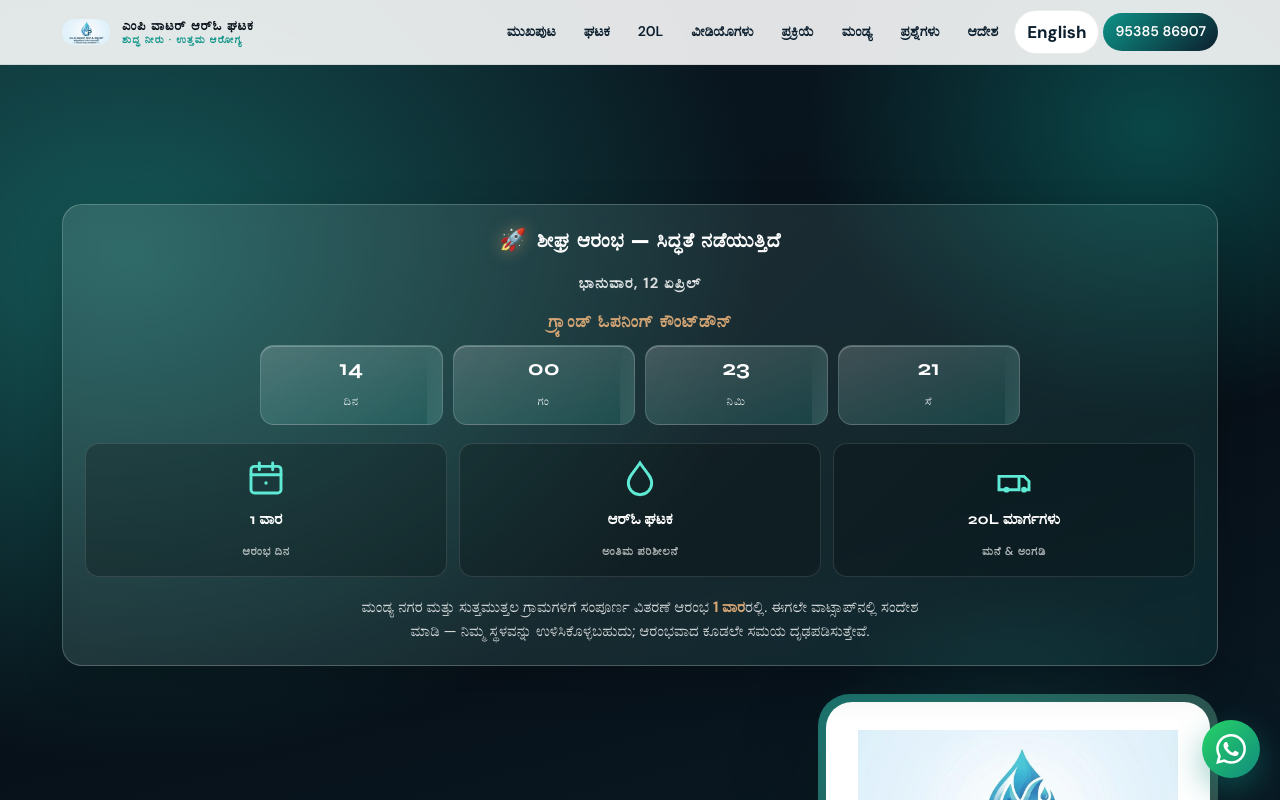
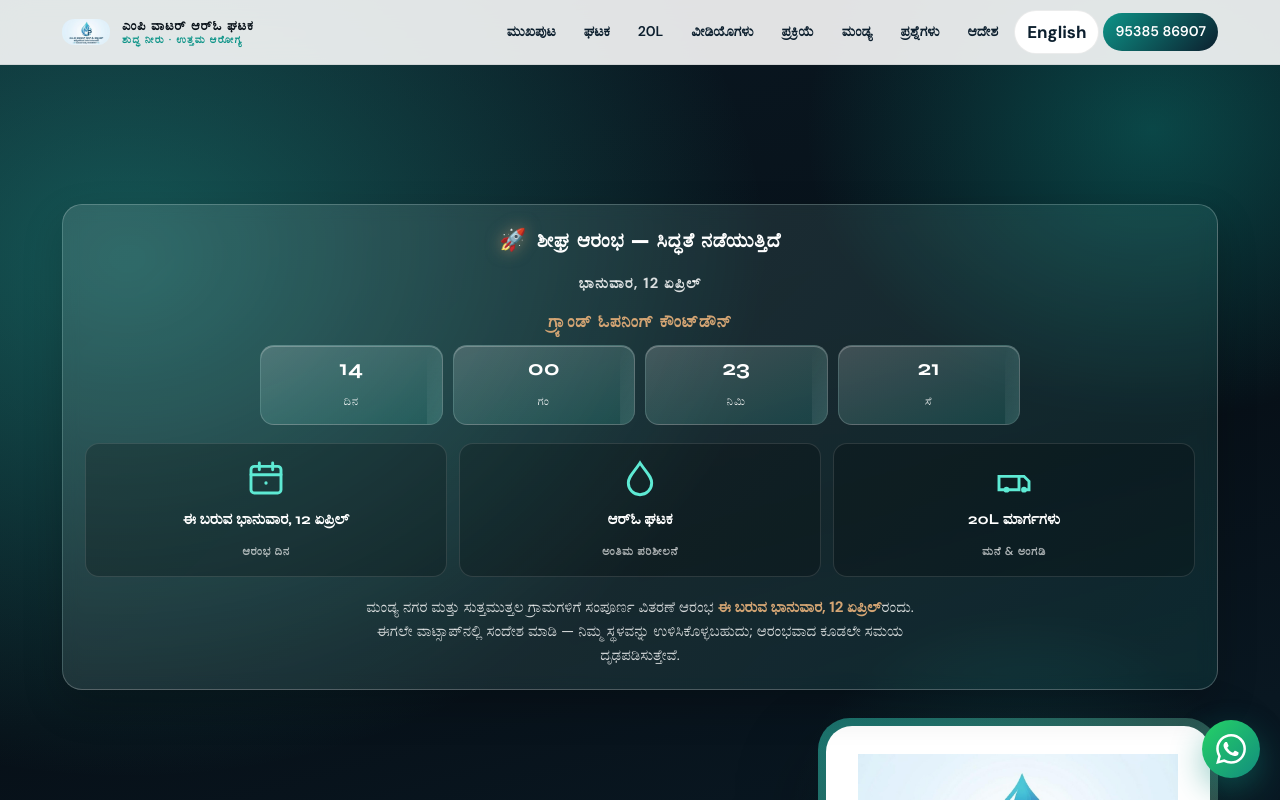
Before and after one commit to Darshan1322/mp-water-ro-plant, a React (Vite) app: page / in a window 1280 px wide. Shown: the top 800 px of the page. Built offline with nearby package versions, Linux system fonts and the light colour scheme.

Commit message:
copy: set launch date to coming Sunday
Update Kannada and English launch banner text to announce opening on Sunday, 12 April instead of a generic one-week timeline.

Made-with: Cursor

```diff
--- a/src/App.jsx
+++ b/src/App.jsx
@@ -76,7 +76,7 @@ const I18N = {
     launch_chip3_sub: 'ಮನೆ & ಅಂಗಡಿ',
     launch_text_prefix: 'ಮಂಡ್ಯ ನಗರ ಮತ್ತು ಸುತ್ತಮುತ್ತಲ ಗ್ರಾಮಗಳಿಗೆ ಸಂಪೂರ್ಣ ವಿತರಣೆ ಆರಂಭ',
     launch_text_suffix:
-      'ರಲ್ಲಿ. ಈಗಲೇ ವಾಟ್ಸಾಪ್‌ನಲ್ಲಿ ಸಂದೇಶ ಮಾಡಿ — ನಿಮ್ಮ ಸ್ಥಳವನ್ನು ಉಳಿಸಿಕೊಳ್ಳಬಹುದು; ಆರಂಭವಾದ ಕೂಡಲೇ ಸಮಯ ದೃಢಪಡಿಸುತ್ತೇವೆ.',
+      'ರಂದು. ಈಗಲೇ ವಾಟ್ಸಾಪ್‌ನಲ್ಲಿ ಸಂದೇಶ ಮಾಡಿ — ನಿಮ್ಮ ಸ್ಥಳವನ್ನು ಉಳಿಸಿಕೊಳ್ಳಬಹುದು; ಆರಂಭವಾದ ಕೂಡಲೇ ಸಮಯ ದೃಢಪಡಿಸುತ್ತೇವೆ.',
 
     quality_kicker: 'ಘಟಕದ ಗುಣಮಟ್ಟ',
     quality_title: 'ಮೂರು ಭರವಸೆ, ಒಂದು ಸರಬರಾಜು',
@@ -249,7 +249,7 @@ const I18N = {
     launch_chip2_sub: 'Final checks',
     launch_chip3_label: '20L routes',
     launch_chip3_sub: 'Homes & shops',
-    launch_text_prefix: 'Full delivery across Mandya city and nearby villages begins in',
+    launch_text_prefix: 'Full delivery across Mandya city and nearby villages begins on',
     launch_text_suffix:
       ". You can still message us on WhatsApp to save your place — we'll confirm slots as we open.",
 
@@ -445,8 +445,8 @@ const faqItems = [
 
 /** Change to empty string when you are fully live */
 const LAUNCH_WINDOW_LABELS = {
-  kn: '1 ವಾರ',
-  en: 'about 1 week',
+  kn: 'ಈ ಬರುವ ಭಾನುವಾರ, 12 ಏಪ್ರಿಲ್',
+  en: 'this coming Sunday, 12 April',
 }
 
 function getLaunchWindowLabel(lang) {
```
